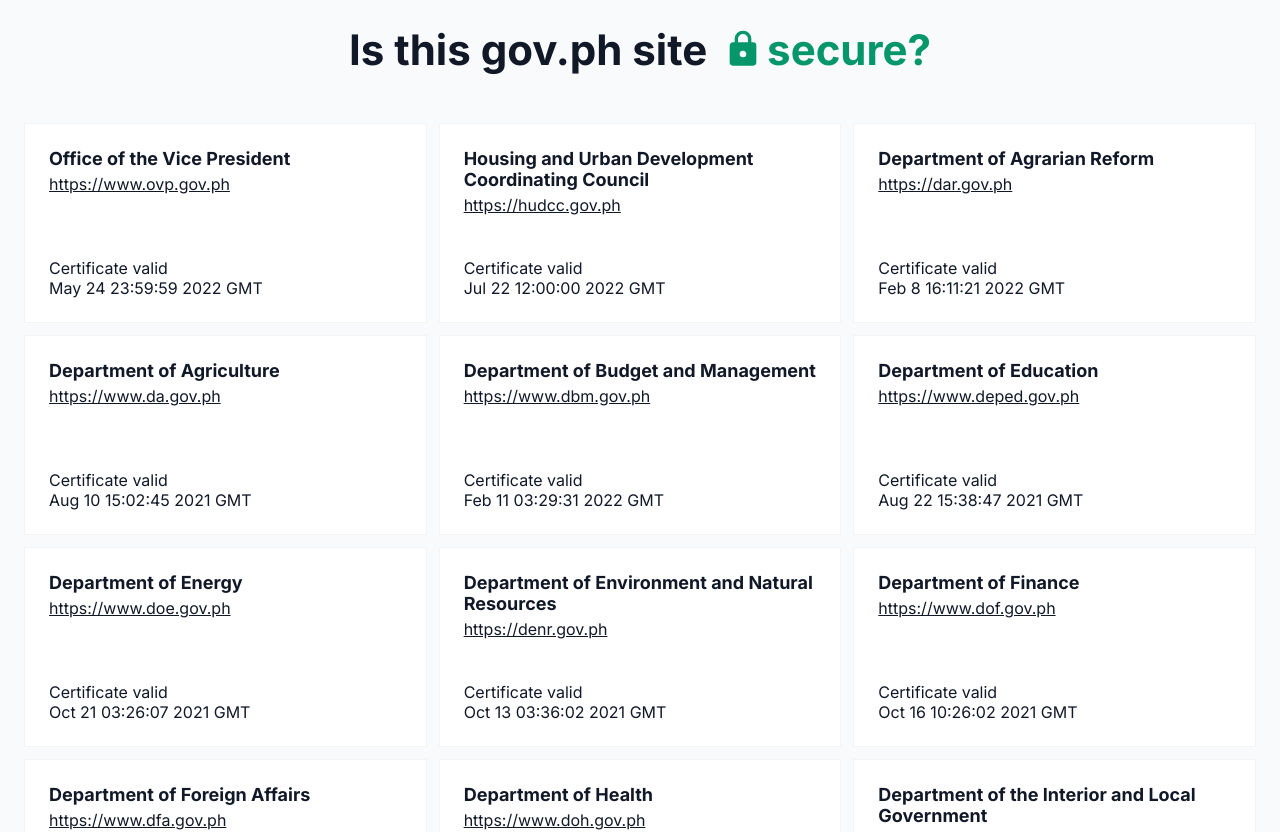
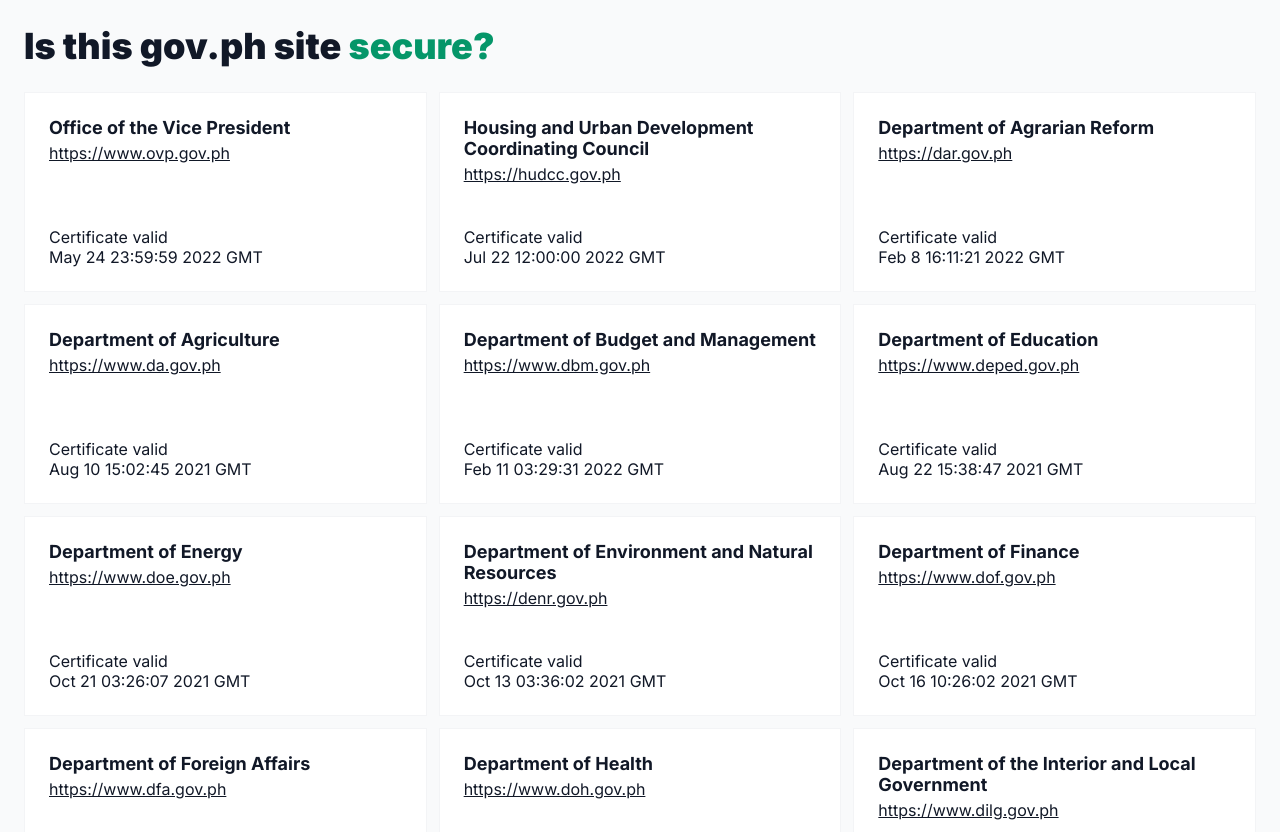
Before and after one commit to arnellebalane/isthisgovphsitesecure.com, a Vue app: page / in a window 1280 px wide. Shown: the top 832 px of the page. Built offline with nearby package versions, Linux system fonts and the light colour scheme.

Commit message:
Adjust App and Header components layouts

```diff
--- a/index.html
+++ b/index.html
@@ -7,7 +7,7 @@
 
     <link
       rel="stylesheet"
-      href="https://fonts.googleapis.com/css2?family=Inter:wght@100;300;400;500;600;700&display=swap"
+      href="https://fonts.googleapis.com/css2?family=Inter:wght@100;300;400;500;600;700;800;900&display=swap"
     />
 
     <title>Is this gov.ph site secure?</title>
--- a/src/components/App.vue
+++ b/src/components/App.vue
@@ -1,6 +1,8 @@
 <template>
-  <Header />
-  <SiteGrid :sites="sites" />
+  <div class="Wrapper">
+    <Header />
+    <SiteGrid :sites="sites" />
+  </div>
 </template>
 
 <script setup>
@@ -8,3 +10,12 @@ import Header from '@components/Header.vue';
 import SiteGrid from '@components/SiteGrid.vue';
 import sites from '@data/sites.json';
 </script>
+
+<style scoped>
+.Wrapper {
+  display: flex;
+  flex-direction: column;
+  gap: 2.4rem;
+  padding: 2.4rem;
+}
+</style>
--- a/src/components/Header.vue
+++ b/src/components/Header.vue
@@ -1,20 +1,7 @@
 <template>
-  <div class="Wrapper">
-    <section class="Header">
-      <h1>
-        Is this gov.ph site
-        <span>
-          <svg viewBox="0 0 24 24">
-            <path
-              fill="currentColor"
-              d="M12,17A2,2 0 0,0 14,15C14,13.89 13.1,13 12,13A2,2 0 0,0 10,15A2,2 0 0,0 12,17M18,8A2,2 0 0,1 20,10V20A2,2 0 0,1 18,22H6A2,2 0 0,1 4,20V10C4,8.89 4.9,8 6,8H7V6A5,5 0 0,1 12,1A5,5 0 0,1 17,6V8H18M12,3A3,3 0 0,0 9,6V8H15V6A3,3 0 0,0 12,3Z"
-            />
-          </svg>
-          secure?
-        </span>
-      </h1>
-    </section>
-  </div>
+  <section class="Header">
+    <h1>Is this gov.ph site <span>secure?</span></h1>
+  </section>
 </template>
 
 <style scoped>
@@ -25,8 +12,8 @@ svg {
 }
 
 h1 {
-  font-size: 4.2rem;
-  text-align: center;
+  font-size: 3.6rem;
+  font-weight: 900;
 }
 
 span {
--- a/src/components/SiteGrid.vue
+++ b/src/components/SiteGrid.vue
@@ -1,9 +1,7 @@
 <template>
-  <div class="Wrapper">
-    <ol>
-      <SiteItem v-for="site in sites" :key="site.host" :site="site" />
-    </ol>
-  </div>
+  <ol class="SiteGrid">
+    <SiteItem v-for="site in sites" :key="site.host" :site="site" />
+  </ol>
 </template>
 
 <script setup>
--- a/src/styles/index.css
+++ b/src/styles/index.css
@@ -34,8 +34,3 @@ button {
   font: inherit;
   color: inherit;
 }
-
-.Wrapper {
-  padding: 2.4rem;
-  margin: 0 auto;
-}
```
